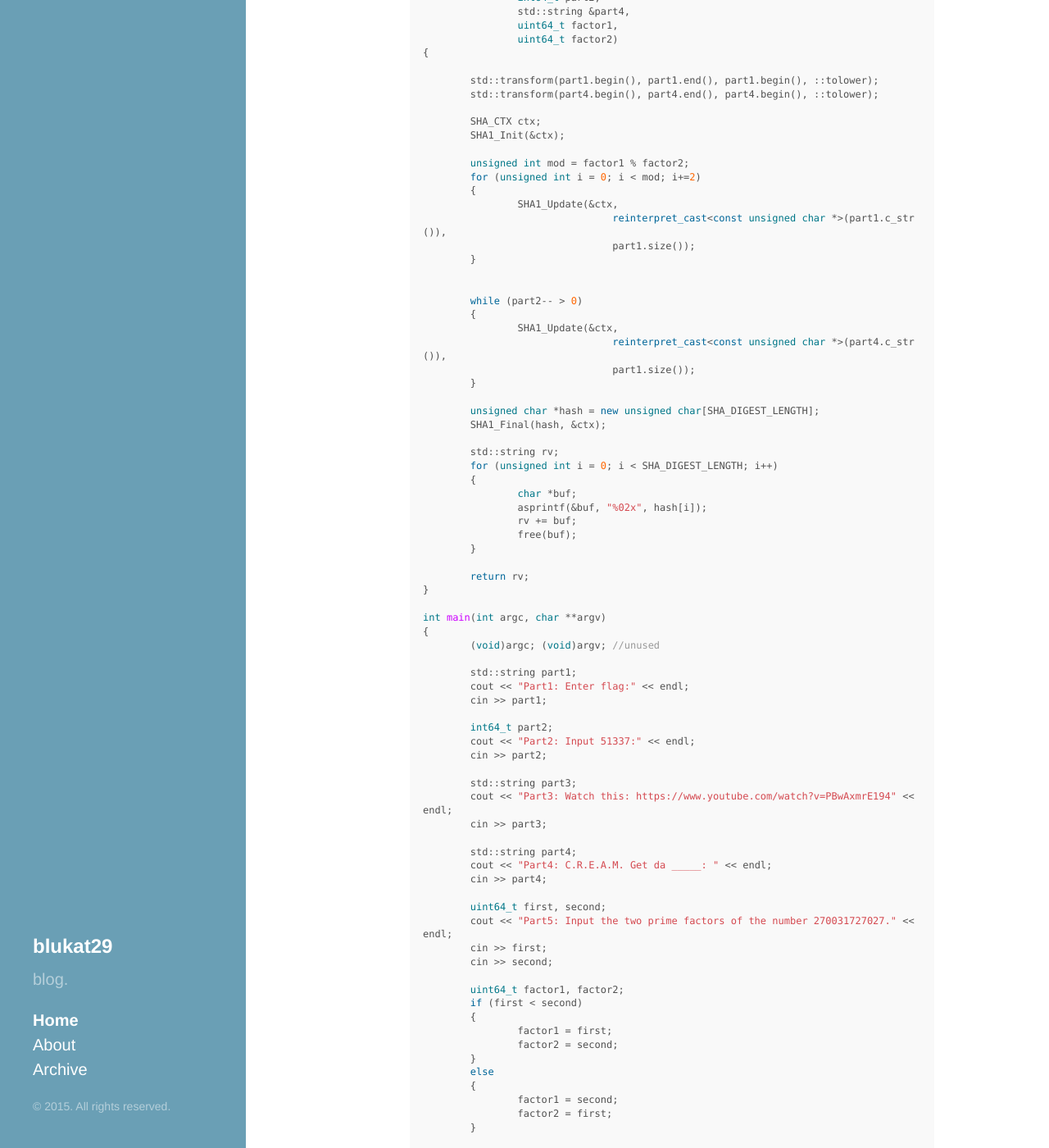
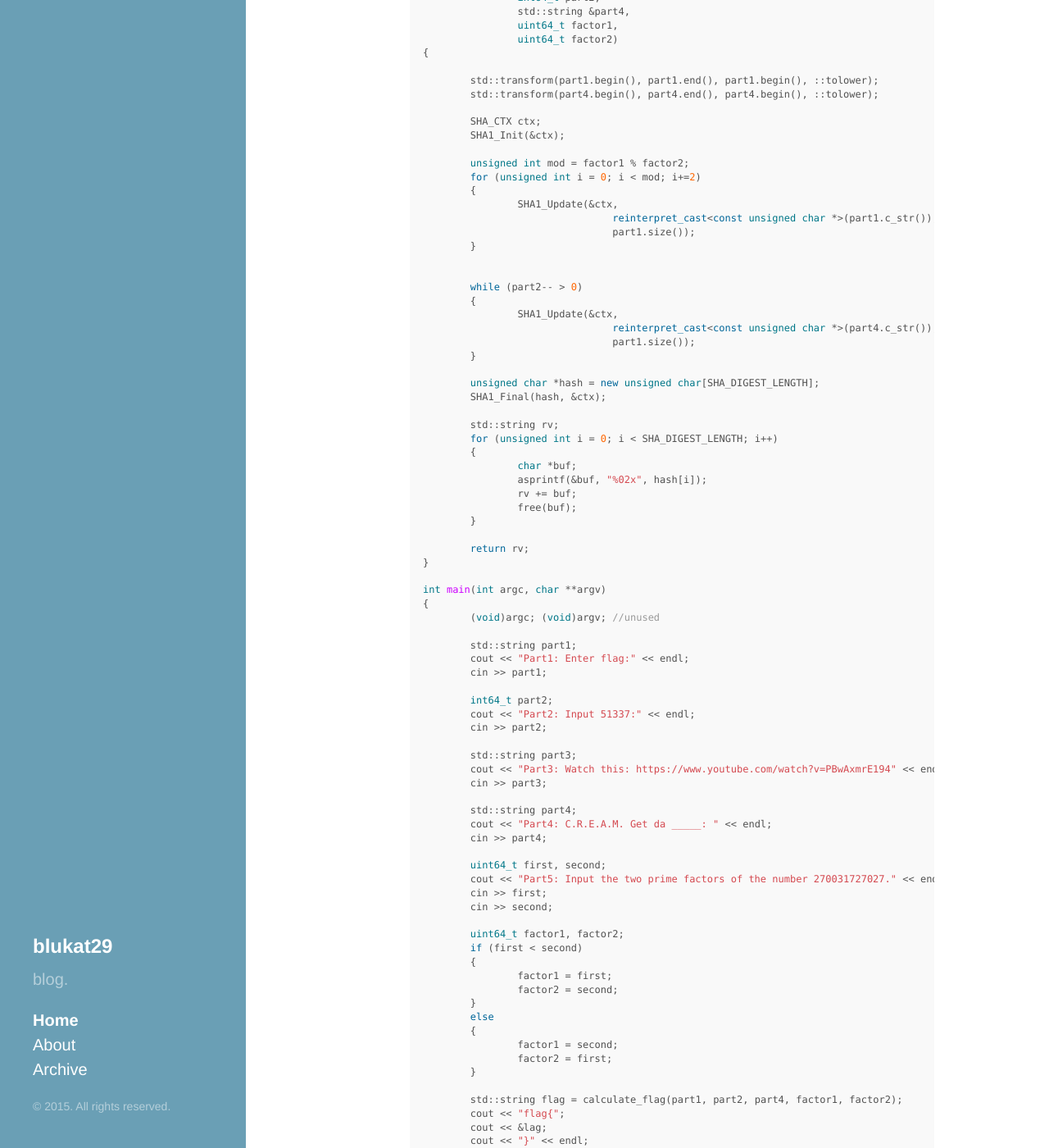
Before and after one commit to blukat29/blukat29.github.io, a Jekyll site: the page built from index.html, in a window 1280 px wide and 1400 px high, scrolled down 726 px. Shown: the whole window at 82% size. Built offline with Jekyll 4.4.1, drawn with Linux system fonts in a browser that asks for light colours; the list of posts is cut into pages by our own code.

```diff
--- a/public/css/site.css
+++ b/public/css/site.css
@@ -17,6 +17,9 @@
   line-height: 1.4;
   padding: 0.8rem;
   font-size: 12px;
+  white-space: pre;
+  overflow: auto;
+  word-wrap: normal;
 }
 .sidebar-title {
   color: white;
```
